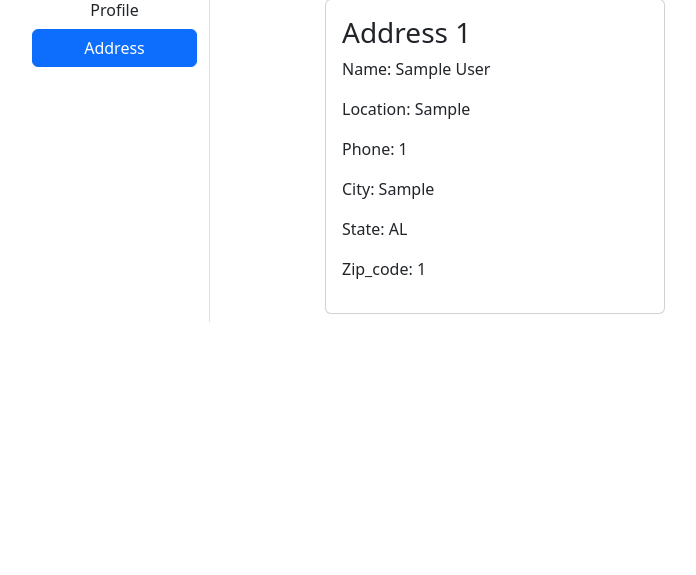
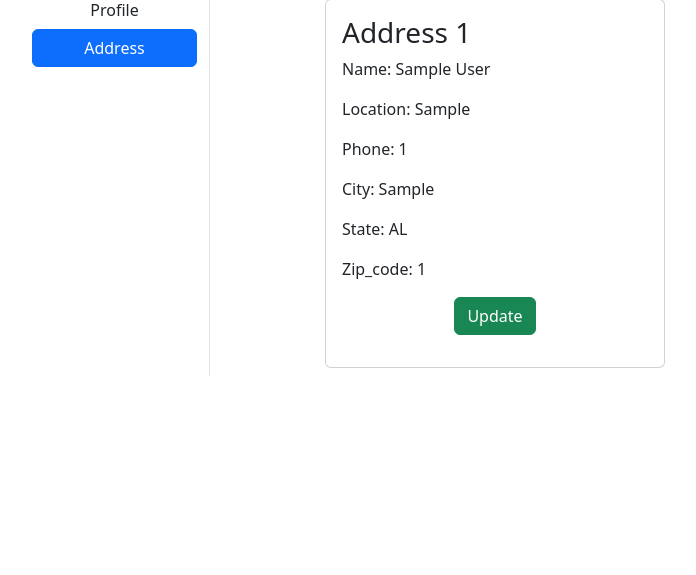
Before and after one commit to Dmytro2Poplinskii/Django_store, a Django app: page /store/address/ in a window 1280 px wide. Shown: the part 165-740 px from the top of the page, without its empty margins (50-746 px from the left). Run offline with Django 5.2, Linux system fonts and the light colour scheme; a user stored in the database is signed in; tables that the repository leaves empty hold one stand-in row (values such as "Sample post"); some libraries are stand-ins or nearby versions.

Commit message:
feat: added update_address template and UpdateAddressView

```diff
--- a/store_app/templates/app/address.html
+++ b/store_app/templates/app/address.html
@@ -29,6 +29,15 @@
                   <p>City: {{ address.city }}</p>
                   <p>State: {{ address.state }}</p>
                   <p>Zip_code: {{ address.zip_code }}</p>
+                  <p class="text-center">
+                    <a
+                      href="{% url "store_app:update-address" pk=address.id %}"
+                      type="button"
+                      class="btn btn-success"
+                    >
+                      Update
+                    </a>
+                  </p>
                 </div>
               </div>
             </div>
--- a/store_app/urls.py
+++ b/store_app/urls.py
@@ -13,6 +13,7 @@ urlpatterns = [
     path("product-detail/<int:pk>", views.ProductDetail.as_view(), name="product-detail"),
     path("profile/", views.CustomerProfileView.as_view(), name="profile"),
     path("address/", views.address, name="address"),
+    path("update-address/<int:pk>", views.UpdateAddressView.as_view(), name="update-address"),
 
     # login
     path("register/", views.CustomerRegistrationView.as_view(), name="register"),
--- a/store_app/views.py
+++ b/store_app/views.py
@@ -100,3 +100,15 @@ def address(request: HttpRequest) -> HttpResponse:
     addresses = Customer.objects.filter(user=request.user)
 
     return render(request, "app/address.html", locals())
+
+
+class UpdateAddressView(View):
+    def get(self, request: HttpRequest, pk: int) -> HttpResponse:
+        form = CustomerProfileForm()
+
+        return render(request, "app/update_address.html", locals())
+
+    def post(self, request: HttpRequest, pk: int) -> HttpResponse:
+        form = CustomerProfileForm(request.POST)
+
+        return render(request, "app/update_address.html", locals())
```
Also changed, not shown: store_app/templates/app/update_address.html (added, +9 -0 lines), store_app/migrations/0003_alter_customer_user.py (added).
